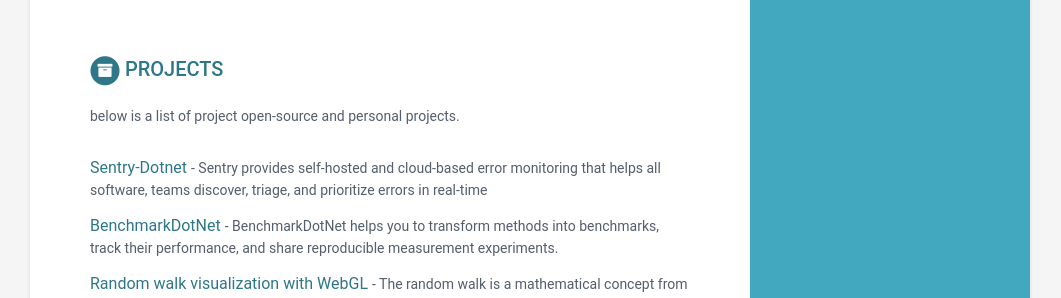
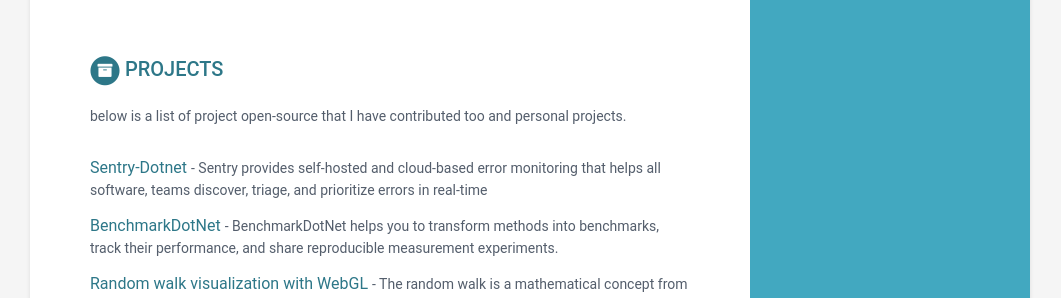
Before and after one commit to chan18/chandrakanth, a Jekyll site: the page built from index.html, in a window 1280 px wide. Shown: the part 1198-1496 px from the top of the page, without its empty margins (110-1171 px from the left). Built offline with Jekyll 4.4.1, drawn with Linux system fonts in a browser that asks for light colours.

Commit message:
fixed grammer

```diff
--- a/_data/data.yml
+++ b/_data/data.yml
@@ -86,7 +86,7 @@
 projects:
     title: Projects
     intro: >
-      below is a list of project open-source and personal projects.
+      below is a list of project open-source that I have contributed too and personal projects.
     assignments:
       - title: Sentry-Dotnet
         link: "https://github.com/getsentry/sentry-dotnet/pull/289"
```
